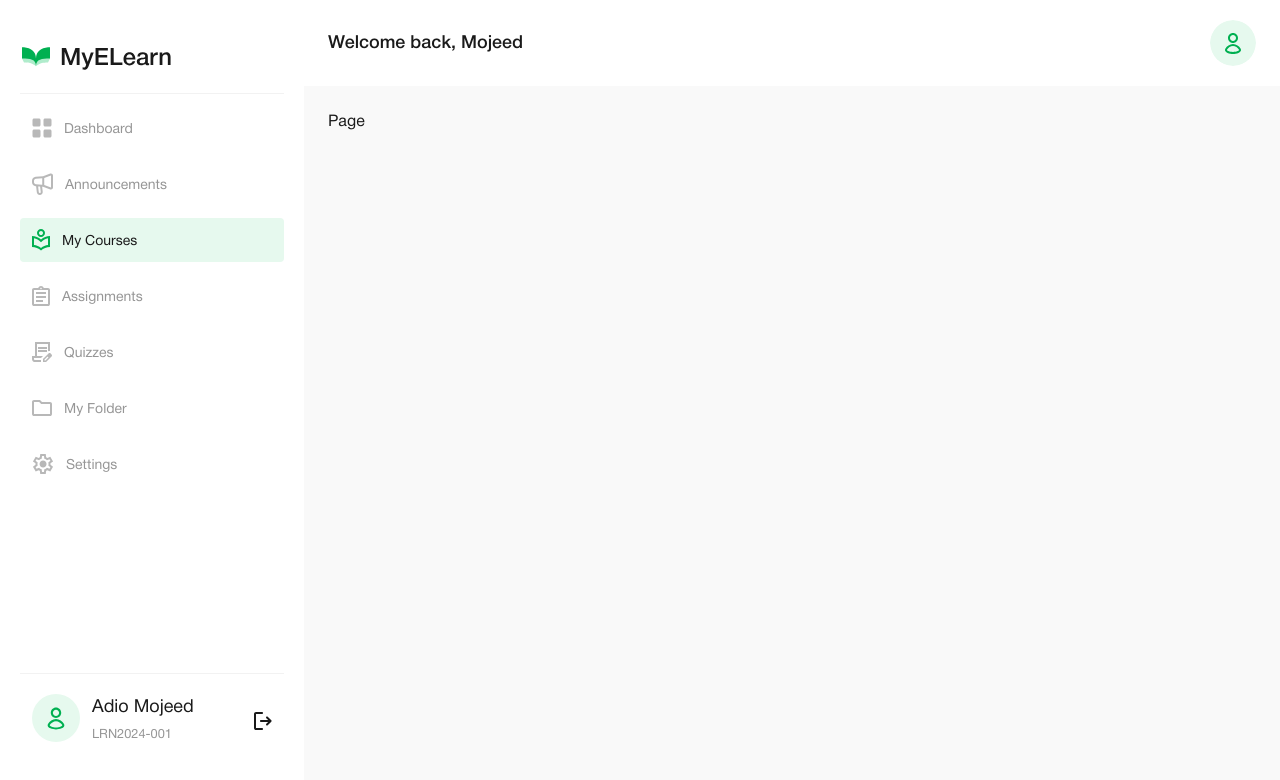
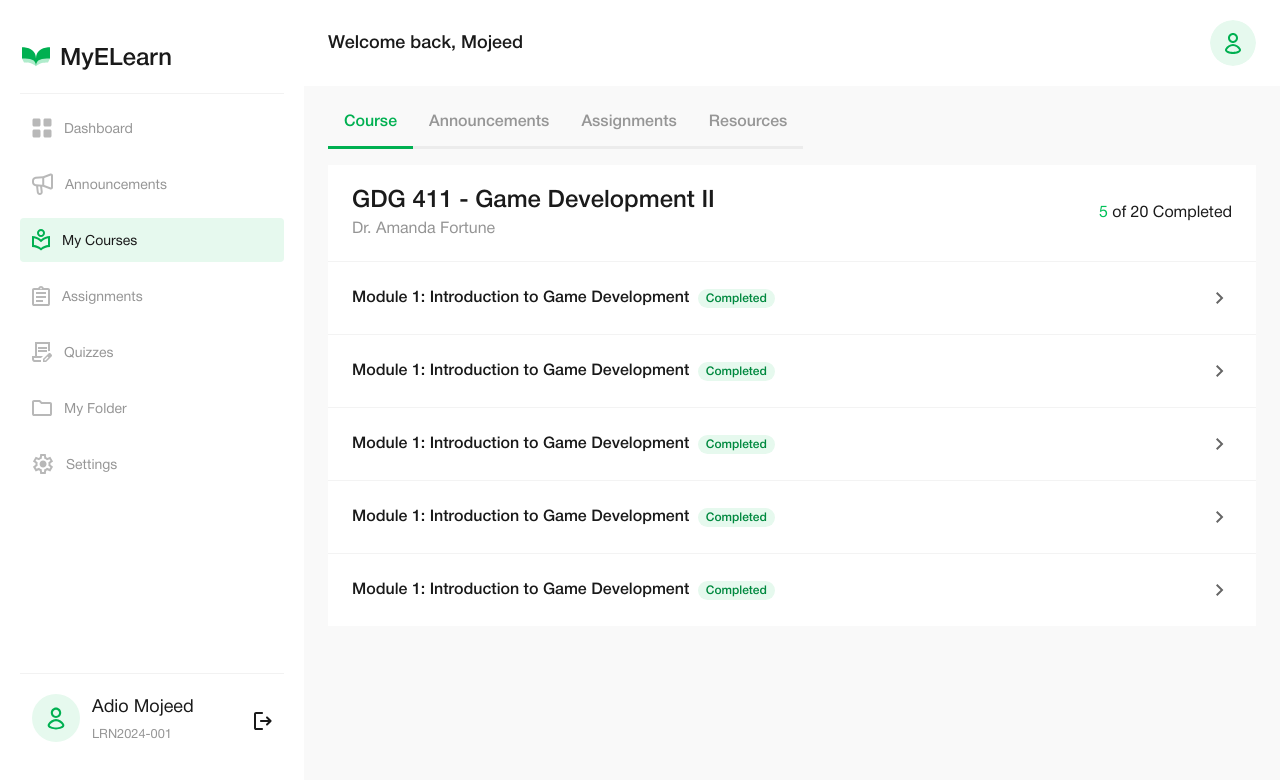
Before and after one commit to Adiomojeed/my-elearn-fe, a Next.js app: page /courses/1 in a window 1280 px wide. Shown: the top 780 px of the page. Built offline with nearby package versions, Linux system fonts and the light colour scheme.

Commit message:
feat: courses page UI

```diff
--- a/src/app/(dashboard)/courses/[id]/page.tsx
+++ b/src/app/(dashboard)/courses/[id]/page.tsx
@@ -1,5 +1,50 @@
+"use client";
+
+import Announcements from "@/components/dashboard/courses/Announcements";
+import Assignments from "@/components/dashboard/courses/Assignments";
+import Courses from "@/components/dashboard/courses/Courses";
+import Resources from "@/components/dashboard/courses/Resources";
+import { act, useState } from "react";
+
 const Page = () => {
-  return <div>Page</div>;
+  const [active, setActive] = useState("course");
+  const tabs = [
+    { name: "Course", path: "course" },
+    { name: "Announcements", path: "announcements" },
+    { name: "Assignments", path: "assignments" },
+    { name: "Resources", path: "resources" },
+  ];
+
+  const ActiveTab = () =>
+    active === "course" ? (
+      <Courses />
+    ) : active === "announcements" ? (
+      <Announcements />
+    ) : active === "assignments" ? (
+      <Assignments />
+    ) : (
+      <Resources />
+    );
+  return (
+    <section className="flex flex-col h-full">
+      <nav className="flex items-center">
+        {tabs.map((i, idx) => (
+          <button
+            key={idx}
+            className={`small px-4 pb-3 font-medium ${
+              i.path === active
+                ? "text-primary-600 border-primary-600"
+                : "text-grey-200 border-black border-opacity-5"
+            } !border-solid border-0 border-b-[3px]`}
+            onClick={() => setActive(i.path)}
+          >
+            {i.name}
+          </button>
+        ))}
+      </nav>
+      <ActiveTab />
+    </section>
+  );
 };
 
 export default Page;
--- /dev/null
+++ b/src/components/Accordion.tsx
@@ -0,0 +1,59 @@
+/** @format */
+
+import React, { useState, useRef } from "react";
+import ChevronRight from "./icons/ChevronRight";
+import Button from "./Button";
+
+const Accordion = (props) => {
+  const content = useRef<HTMLDivElement>(null);
+  const [active, setActive] = useState<boolean | null>(null);
+  const [height, setHeight] = useState("0px");
+  const toggleAccordion = () => {
+    setActive(active ? null : true);
+    setHeight(
+      active ? "0px" : `${content.current ? content.current.scrollHeight : 0}px`
+    );
+  };
+
+  return (
+    <div className="accordion__section">
+      {/*  */}
+      <div
+        className={`px-6 py-6 flex items-center cursor-pointer ${active}`}
+        onClick={toggleAccordion}
+      >
+        <p className="font-medium">
+          Module 1: Introduction to Game Development{" "}
+          <small className="text-xs text-primary-700 bg-[#E6F9EE] px-2 py-1 ml-1 rounded-[10px]">
+            Completed
+          </small>
+        </p>
+        <div className={`ml-auto ${active && "rotate"}`}>
+          <ChevronRight fill={active ? "#1A1A1A" : "#666666"} />
+        </div>
+      </div>
+      {/*  */}
+
+      <div
+        ref={content}
+        style={{ maxHeight: `${height}` }}
+        className="accordion__content pl-6 flex flex-col"
+      >
+        {Array.from({ length: 5 }).map((_, idx) => (
+          <div key={idx} className="px-6 py-6 flex items-center gap-4">
+            <img src="/pdf.svg" alt="" />
+            <small>Module 1 - Lesson 1</small>
+            <div className="ml-auto">
+              {/* <img src="/completed.svg" alt="" /> */}
+              <Button btnType="outline" size="sm" className="px-4 !border-grey-50 !text-grey-500">
+                Mark as complete
+              </Button>
+            </div>
+          </div>
+        ))}
+      </div>
+    </div>
+  );
+};
+
+export default Accordion;
--- a/src/components/dashboard/Course.tsx
+++ b/src/components/dashboard/Course.tsx
@@ -1,3 +1,8 @@
+"use client";
+
+import { useRouter } from "next/navigation";
+import Button from "../Button";
+
 export type CourseProps = {
   name: string;
   course: string;
@@ -5,6 +10,7 @@ export type CourseProps = {
 };
 
 const Course = ({ course }: { course?: CourseProps }) => {
+  const router = useRouter();
   return (
     <div className="rounded-lg border border-[#F3F3F3]">
       <img
@@ -16,6 +22,13 @@ const Course = ({ course }: { course?: CourseProps }) => {
         <small className="text-grey-200">Dr. James Ayangu</small>
         <p className="font-medium">CSC 401 - Internet Technology</p>
         <small className="text-grey-300">10 Lessons</small>
+        <Button
+          onClick={() => router.push(`/courses/1`)}
+          btnType="outline"
+          className="mt-2"
+        >
+          View
+        </Button>
       </div>
     </div>
   );
--- /dev/null
+++ b/src/components/dashboard/courses/Announcements.tsx
@@ -0,0 +1,5 @@
+const Announcements = () => {
+  return <div className="mt-4 bg-white">Announcmemnts</div>;
+};
+
+export default Announcements;
--- /dev/null
+++ b/src/components/dashboard/courses/Assignments.tsx
@@ -0,0 +1,5 @@
+const Assignments = () => {
+  return <div className="mt-4 bg-white">Assignments</div>;
+};
+
+export default Assignments;
--- /dev/null
+++ b/src/components/dashboard/courses/Courses.tsx
@@ -0,0 +1,28 @@
+import Accordion from "@/components/Accordion";
+
+const Courses = () => {
+  return (
+    <div className="mt-4 bg-white flex flex-col divide-y divide-[#F3F3F3]">
+      <div className="py-5 px-6 flex items-center justify-between">
+        <div>
+          <h5 className="text-2xl font-medium">
+            GDG 411 - Game Development II
+          </h5>
+          <p className="text-grey-300">Dr. Amanda Fortune</p>
+        </div>
+        <p className="text-grey-500">
+          <span className="text-primary-500">5</span> of 20 Completed
+        </p>
+      </div>
+      {Array.from({ length: 5 }).map((_, idx) => (
+        <Accordion
+          key={idx}
+          title="Week 1"
+          content="This week we will be learning about the basics of game development and how to create a simple game using Unity."
+        />
+      ))}
+    </div>
+  );
+};
+
+export default Courses;
--- /dev/null
+++ b/src/components/dashboard/courses/Resources.tsx
@@ -0,0 +1,5 @@
+const Resources = () => {
+  return <div className="mt-4 bg-white">Resources</div>;
+};
+
+export default Resources;
--- /dev/null
+++ b/src/components/icons/ChevronRight.tsx
@@ -0,0 +1,39 @@
+import React from "react";
+
+const ChevronRight = ({ fill }: { fill: string }) => {
+  return (
+    <svg
+      width="24"
+      height="24"
+      viewBox="0 0 24 24"
+      fill="none"
+      xmlns="http://www.w3.org/2000/svg"
+    >
+      <mask
+        id="mask0_174_9181"
+        mask-type="alpha"
+        maskUnits="userSpaceOnUse"
+        x="0"
+        y="0"
+        width="24"
+        height="24"
+      >
+        <rect
+          y="24"
+          width="24"
+          height="24"
+          transform="rotate(-90 0 24)"
+          fill="#D9D9D9"
+        />
+      </mask>
+      <g mask="url(#mask0_174_9181)">
+        <path
+          d="M15.4 12L9.4 18L8 16.6L12.6 12L8 7.4L9.4 6L15.4 12Z"
+          fill={fill}
+        />
+      </g>
+    </svg>
+  );
+};
+
+export default ChevronRight;
--- a/src/styles/globals.css
+++ b/src/styles/globals.css
@@ -134,3 +134,24 @@ input {
   background: transparent;
   padding: 0;
 }
+
+.accordion__section {
+  display: flex;
+  flex-direction: column;
+  border-bottom: 1px solid #bdbdbd;
+}
+
+.accordion__icon {
+  margin-left: auto;
+  transition: transform 0.5s ease;
+}
+
+.rotate {
+  transform: rotate(90deg);
+  transition: transform 0.25s ease;
+}
+
+.accordion__content {
+  overflow: hidden;
+  transition: max-height 0.5s ease;
+}
--- a/tailwind.config.ts
+++ b/tailwind.config.ts
@@ -14,7 +14,7 @@ const config: Config = {
           "conic-gradient(from 180deg at 50% 50%, var(--tw-gradient-stops))",
       },
       colors: {
-        primary: { 500: "#00C159", 600: "#00B051" },
+        primary: { 500: "#00C159", 600: "#00B051", 700: "#00893F" },
         grey: {
           50: "#E8E8E8",
           200: "#969696",
```
Also changed, not shown: public/chevron-right.svg (added), public/completed.svg (added).
